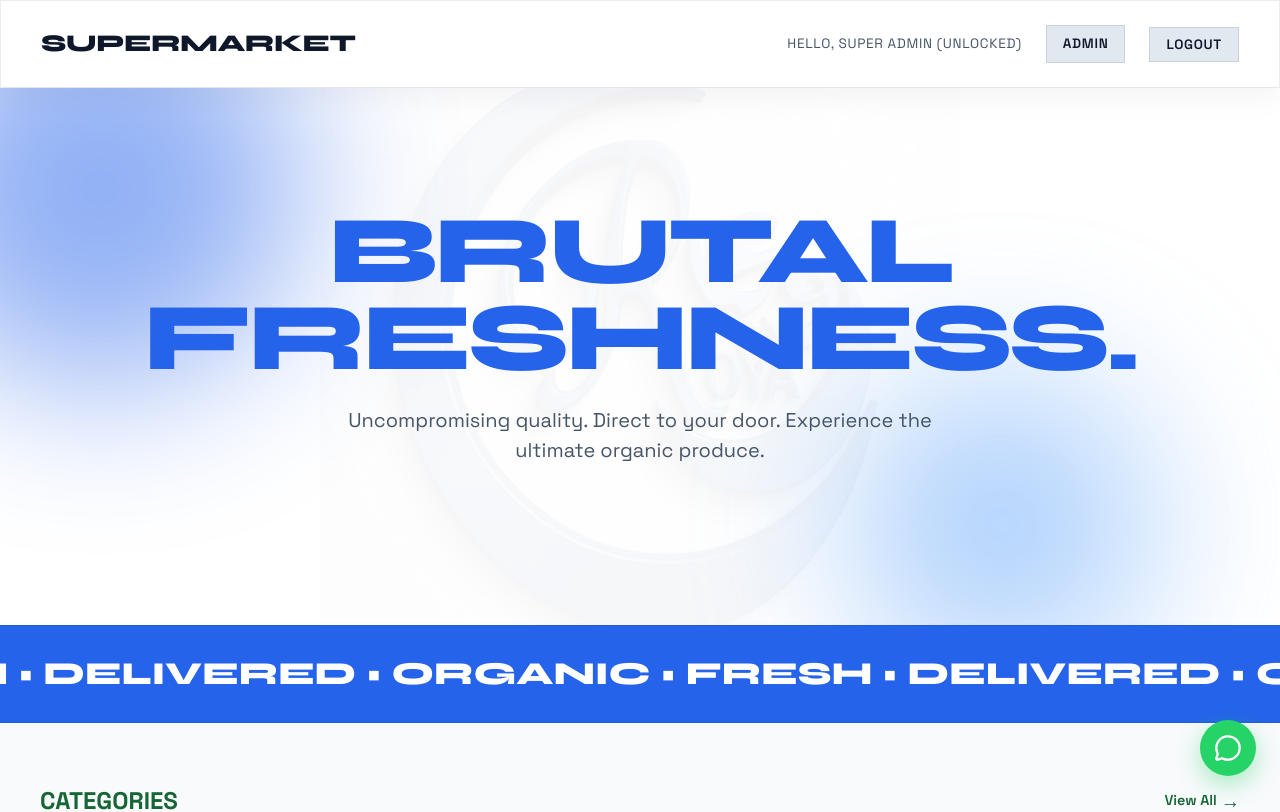
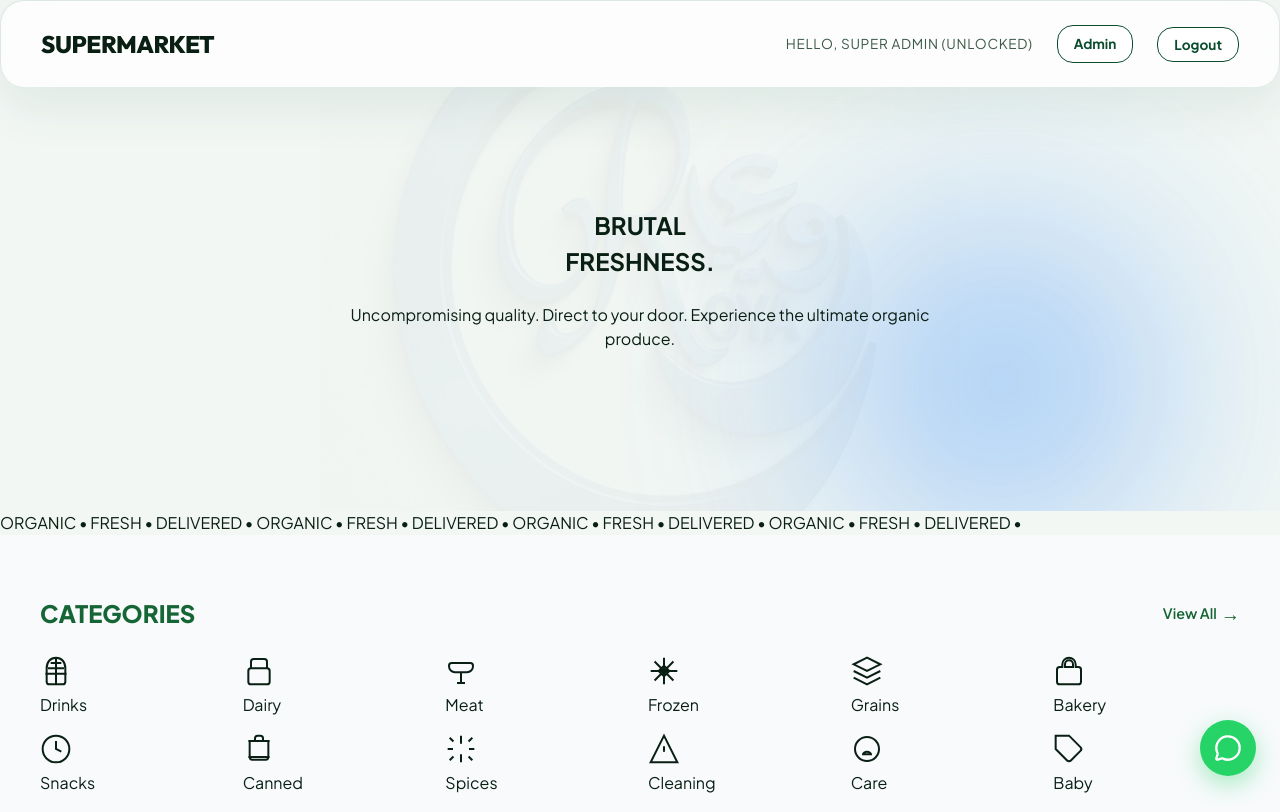
Before and after one commit to aslahfn/roya, a Next.js app: page / in a window 1280 px wide. Shown: the top 812 px of the page. Built offline with nearby package versions, Linux system fonts and the light colour scheme; no server answers; the database is empty.

Commit message:
style: add ultra-premium glassmorphism, ambient floating blur blobs, shimmer buttons, and professional micro-animations

```diff
--- a/src/app/globals.css
+++ b/src/app/globals.css
@@ -1,27 +1,35 @@
-@import url('https://fonts.googleapis.com/css2?family=Space+Grotesk:wght@300;400;500;600;700&family=Syne:wght@400;500;600;700;800&display=swap');
+@import url('https://fonts.googleapis.com/css2?family=Plus+Jakarta+Sans:wght@300;400;500;600;700;800&family=Outfit:wght@400;500;600;700;800;900&display=swap');
 
 :root {
-  /* Blue and White Theme */
-  --bg-primary: #ffffff;
-  --bg-secondary: #f8fafc;
-  --bg-tertiary: #e2e8f0;
+  /* Royal Supermarket Ultra-Premium Emerald & Gold Palette */
+  --bg-primary: #f2f7f4;
+  --bg-secondary: rgba(255, 255, 255, 0.88);
+  --bg-tertiary: #e4efe7;
 
-  --text-primary: #0f172a;
-  --text-secondary: #475569;
-  --text-tertiary: #94a3b8;
+  --text-primary: #0a1f14;
+  --text-secondary: #3d5948;
+  --text-tertiary: #789483;
 
-  --accent-primary: #2563eb; /* Royal Blue */
-  --accent-secondary: #000000;
+  --accent-primary: #0a4d2e; /* Deep Royal Emerald Green */
+  --accent-hover: #05331e;
+  --accent-light: #e4f5ec;
+  --accent-gradient: linear-gradient(135deg, #0a4d2e 0%, #0e6c42 50%, #05331e 100%);
 
-  --border-light: rgba(15, 23, 42, 0.1);
-  --border-focus: var(--accent-primary);
+  --gold-primary: #ffb800; /* Royal Gold Crown Accent */
+  --gold-secondary: #d4af37;
+  --gold-gradient: linear-gradient(135deg, #ffc837 0%, #ffb800 50%, #d4af37 100%);
 
-  --font-heading: 'Syne', sans-serif;
-  --font-body: 'Space Grotesk', sans-serif;
+  --glass-bg: rgba(255, 255, 255, 0.72);
+  --glass-border: rgba(10, 77, 46, 0.12);
+  --glass-shadow: 0 20px 50px rgba(10, 77, 46, 0.08);
 
-  --radius-sm: 0px;
-  --radius-md: 0px;
-  --radius-lg: 0px;
+  --font-heading: 'Outfit', sans-serif;
+  --font-body: 'Plus Jakarta Sans', sans-serif;
+
+  --radius-sm: 10px;
+  --radius-md: 16px;
+  --radius-lg: 24px;
+  --radius-pill: 9999px;
 }
 
 * {
@@ -42,310 +50,288 @@ body {
 
 ::selection {
   background: var(--accent-primary);
-  color: #000;
+  color: #ffffff;
 }
 
 a {
   color: inherit;
   text-decoration: none;
-  transition: color 0.3s ease;
+  transition: all 0.3s cubic-bezier(0.16, 1, 0.3, 1);
 }
 
 a:hover {
   color: var(--accent-primary);
 }
 
-/* Typography */
-.title {
-  font-family: var(--font-heading);
-  font-size: clamp(3rem, 8vw, 6rem);
-  font-weight: 800;
-  line-height: 0.9;
-  text-transform: uppercase;
-  letter-spacing: -0.04em;
+/* Gradient Text Utilities */
+.text-gradient-gold {
+  background: var(--gold-gradient);
+  -webkit-background-clip: text;
+  -webkit-text-fill-color: transparent;
 }
 
-.subtitle {
-  font-family: var(--font-body);
-  font-size: clamp(1rem, 2vw, 1.25rem);
-  color: var(--text-secondary);
-  font-weight: 400;
+.text-gradient-emerald {
+  background: var(--accent-gradient);
+  -webkit-background-clip: text;
+  -webkit-text-fill-color: transparent;
 }
 
-.text-accent {
-  color: var(--accent-primary);
+/* Ultra-Premium Glassmorphism Panels */
+.glass-panel {
+  background: var(--glass-bg);
+  backdrop-filter: blur(24px);
+  -webkit-backdrop-filter: blur(24px);
+  border: 1px solid var(--glass-border);
+  box-shadow: var(--glass-shadow);
+  border-radius: var(--radius-lg);
+  transition: all 0.35s cubic-bezier(0.16, 1, 0.3, 1);
 }
 
-/* Premium Glass Panels */
-.glass-panel {
-  background: rgba(255, 255, 255, 0.7);
+.glass-panel-dark {
+  background: rgba(10, 77, 46, 0.88);
+  backdrop-filter: blur(24px);
+  -webkit-backdrop-filter: blur(24px);
+  border: 1px solid rgba(255, 184, 0, 0.25);
+  box-shadow: 0 24px 60px rgba(0, 0, 0, 0.25);
+  border-radius: var(--radius-lg);
+  color: #ffffff;
+}
+
+.royal-card {
+  background: rgba(255, 255, 255, 0.85);
   backdrop-filter: blur(20px);
   -webkit-backdrop-filter: blur(20px);
-  border: 1px solid rgba(15, 23, 42, 0.08);
-  box-shadow: 0 8px 32px 0 rgba(15, 23, 42, 0.05);
-  transition: all 0.3s ease;
+  border-radius: var(--radius-lg);
+  border: 1px solid rgba(10, 77, 46, 0.1);
+  box-shadow: 0 10px 30px rgba(10, 77, 46, 0.06);
+  transition: all 0.35s cubic-bezier(0.16, 1, 0.3, 1);
 }
 
-.brutalist-panel {
-  background: var(--bg-secondary);
-  border: 1px solid var(--border-light);
-  transition: border-color 0.3s ease, transform 0.3s ease, box-shadow 0.3s ease;
+.royal-card:hover {
+  box-shadow: 0 20px 48px rgba(10, 77, 46, 0.14);
+  transform: translateY(-5px) scale(1.005);
+  border-color: rgba(10, 77, 46, 0.25);
 }
 
-.brutalist-panel:hover {
-  border-color: var(--accent-primary);
-  transform: translateY(-4px);
-  box-shadow: 0 12px 40px 0 rgba(37, 99, 235, 0.15);
+/* Ambient Floating Blur Blobs */
+.blur-blob {
+  position: absolute;
+  filter: blur(100px);
+  z-index: 0;
+  opacity: 0.55;
+  border-radius: 50%;
+  pointer-events: none;
+  animation: floatOrb 12s ease-in-out infinite alternate;
 }
 
-/* Blur Background Elements */
-.blur-blob {
-  position: absolute;
-  filter: blur(80px);
-  z-index: -1;
-  opacity: 0.5;
-  border-radius: 50%;
-  background: var(--accent-primary);
+.blob-emerald {
+  background: radial-gradient(circle, rgba(10, 77, 46, 0.4) 0%, rgba(14, 108, 66, 0.1) 70%);
 }
 
-/* Buttons */
+.blob-gold {
+  background: radial-gradient(circle, rgba(255, 184, 0, 0.45) 0%, rgba(212, 175, 55, 0.1) 70%);
+}
+
+.blob-mint {
+  background: radial-gradient(circle, rgba(22, 163, 74, 0.35) 0%, rgba(52, 211, 153, 0.1) 70%);
+}
+
+@keyframes floatOrb {
+  0% { transform: translateY(0px) rotate(0deg) scale(1); }
+  50% { transform: translateY(-30px) rotate(180deg) scale(1.08); }
+  100% { transform: translateY(20px) rotate(360deg) scale(0.95); }
+}
+
+/* Shimmer Buttons */
 .btn {
   display: inline-flex;
   align-items: center;
   justify-content: center;
-  padding: 16px 32px;
-  border: 1px solid var(--border-light);
-  border-radius: var(--radius-sm);
+  padding: 14px 28px;
+  border-radius: var(--radius-md);
   font-family: var(--font-body);
-  font-weight: 600;
-  font-size: 1rem;
-  text-transform: uppercase;
-  letter-spacing: 0.05em;
+  font-weight: 700;
+  font-size: 0.95rem;
   cursor: pointer;
   transition: all 0.3s cubic-bezier(0.16, 1, 0.3, 1);
-  background: transparent;
-  color: var(--text-primary);
+  border: 1px solid transparent;
+  gap: 10px;
+  position: relative;
+  overflow: hidden;
 }
 
 .btn-primary {
-  background: var(--accent-primary);
+  background: var(--accent-gradient);
   color: #ffffff;
   border-color: var(--accent-primary);
+  box-shadow: 0 8px 24px rgba(10, 77, 46, 0.3);
+}
+
+.btn-primary::after {
+  content: '';
+  position: absolute;
+  top: -50%;
+  left: -50%;
+  width: 200%;
+  height: 200%;
+  background: linear-gradient(60deg, transparent 30%, rgba(255,255,255,0.25) 50%, transparent 70%);
+  transform: rotate(30deg);
+  transition: all 0.6s ease;
+  opacity: 0;
+}
+
+.btn-primary:hover::after {
+  opacity: 1;
+  transform: rotate(30deg) translate(50%, 50%);
 }
 
 .btn-primary:hover {
-  background: var(--text-primary);
-  color: #ffffff;
-  border-color: var(--text-primary);
+  transform: translateY(-3px);
+  box-shadow: 0 14px 32px rgba(10, 77, 46, 0.4);
+}
+
+.btn-gold {
+  background: var(--gold-gradient);
+  color: #0a4d2e;
+  font-weight: 800;
+  box-shadow: 0 8px 24px rgba(255, 184, 0, 0.35);
+}
+
+.btn-gold:hover {
+  transform: translateY(-3px);
+  box-shadow: 0 14px 32px rgba(255, 184, 0, 0.5);
 }
 
 .btn-secondary {
-  background: var(--bg-tertiary);
-  border-color: var(--border-light);
+  background: rgba(255, 255, 255, 0.9);
+  color: var(--accent-primary);
+  border: 1.5px solid var(--accent-primary);
+  backdrop-filter: blur(10px);
 }
 
 .btn-secondary:hover {
-  background: var(--text-primary);
-  color: #ffffff;
+  background: var(--accent-light);
+  transform: translateY(-2px);
 }
 
-/* Inputs */
+/* Inputs & Form Controls */
 .input-group {
   display: flex;
   flex-direction: column;
   gap: 8px;
-  margin-bottom: 24px;
+  margin-bottom: 20px;
 }
 
 .input-label {
-  font-size: 0.85rem;
-  color: var(--text-secondary);
+  font-size: 0.82rem;
+  font-weight: 800;
+  color: var(--text-primary);
   text-transform: uppercase;
-  letter-spacing: 0.05em;
+  letter-spacing: 0.04em;
 }
 
 .input-field {
-  background: transparent;
-  border: none;
-  border-bottom: 1px solid var(--border-light);
+  background: rgba(255, 255, 255, 0.9);
+  border: 1px solid var(--border-light);
   color: var(--text-primary);
-  padding: 12px 0;
-  border-radius: 0;
+  padding: 14px 18px;
+  border-radius: var(--radius-md);
   font-family: var(--font-body);
-  font-size: 1.25rem;
-  transition: border-color 0.3s ease;
+  font-size: 0.95rem;
+  transition: all 0.25s ease;
+  width: 100%;
+  backdrop-filter: blur(8px);
 }
 
 .input-field:focus {
   outline: none;
   border-color: var(--accent-primary);
+  box-shadow: 0 0 0 4px rgba(10, 77, 46, 0.15);
+  background: #ffffff;
 }
 
-/* Grid Layouts */
-.grid-cards {
-  display: grid;
-  grid-template-columns: repeat(auto-fill, minmax(300px, 1fr));
-  gap: 1px;
-  background: var(--border-light);
-  border: 1px solid var(--border-light);
+/* Key Benefits Banner with Glassmorphism */
+.benefits-banner {
+  background: rgba(255, 255, 255, 0.85);
+  backdrop-filter: blur(20px);
+  -webkit-backdrop-filter: blur(20px);
+  border: 1px solid rgba(10, 77, 46, 0.12);
+  padding: 28px 36px;
+  display: flex;
+  flex-wrap: wrap;
+  align-items: center;
+  justify-content: space-between;
+  gap: 20px;
+  border-radius: var(--radius-lg);
+  box-shadow: var(--glass-shadow);
+  margin-top: 40px;
 }
 
-.grid-cards > div {
-  background: var(--bg-primary);
+.benefit-item {
+  display: flex;
+  align-items: center;
+  gap: 12px;
+  font-weight: 700;
+  font-size: 0.9rem;
+  color: var(--text-primary);
 }
 
-/* Marquee */
-.marquee-wrapper {
-  overflow: hidden;
-  white-space: nowrap;
-  border-top: 1px solid var(--border-light);
-  border-bottom: 1px solid var(--border-light);
-  padding: 24px 0;
-  background: var(--accent-primary);
-  color: #ffffff;
+.benefit-icon {
+  width: 40px;
+  height: 40px;
+  border-radius: 50%;
+  background: var(--accent-light);
+  color: var(--accent-primary);
+  display: flex;
+  align-items: center;
+  justify-content: center;
+  font-size: 1.2rem;
+  box-shadow: 0 4px 12px rgba(10, 77, 46, 0.1);
 }
 
-.marquee {
-  display: inline-block;
-  animation: marquee 20s linear infinite;
-  font-family: var(--font-heading);
-  font-weight: 800;
-  font-size: 2rem;
-  text-transform: uppercase;
+/* Interactive Phone Mockup Frame */
+.phone-frame {
+  width: 100%;
+  max-width: 360px;
+  min-height: 680px;
+  background: #ffffff;
+  border-radius: 40px;
+  border: 12px solid #091a11;
+  box-shadow: 0 30px 80px rgba(10, 77, 46, 0.25);
+  overflow: hidden;
+  position: relative;
+  display: flex;
+  flex-direction: column;
 }
 
-@keyframes marquee {
-  0% { transform: translateX(0); }
-  100% { transform: translateX(-50%); }
+.phone-notch {
+  width: 120px;
+  height: 24px;
+  background: #091a11;
+  position: absolute;
+  top: 0;
+  left: 50%;
+  transform: translateX(-50%);
+  border-bottom-left-radius: 16px;
+  border-bottom-right-radius: 16px;
+  z-index: 100;
 }
 
 /* Animations */
-@keyframes revealUp {
-  from { opacity: 0; transform: translateY(40px); }
+@keyframes fadeInUp {
+  from { opacity: 0; transform: translateY(24px); }
   to { opacity: 1; transform: translateY(0); }
 }
 
 .animate-fade-in {
-  animation: revealUp 0.8s cubic-bezier(0.16, 1, 0.3, 1) forwards;
+  animation: fadeInUp 0.6s cubic-bezier(0.16, 1, 0.3, 1) forwards;
 }
 
-/* Tables */
-.table-container {
-  width: 100%;
-  overflow-x: auto;
-  border: 1px solid var(--border-light);
+@keyframes pulseGlow {
+  0%, 100% { transform: scale(1); filter: drop-shadow(0 0 12px rgba(255, 184, 0, 0.4)); }
+  50% { transform: scale(1.06); filter: drop-shadow(0 0 24px rgba(255, 184, 0, 0.8)); }
 }
 
-.table {
-  width: 100%;
-  border-collapse: collapse;
-  text-align: left;
+.royal-pulse {
+  animation: pulseGlow 2.5s infinite ease-in-out;
 }
-
-.table th {
-  padding: 20px 24px;
-  font-family: var(--font-body);
-  font-weight: 600;
-  color: var(--text-secondary);
-  font-size: 0.85rem;
-  text-transform: uppercase;
-  letter-spacing: 0.05em;
-  border-bottom: 1px solid var(--border-light);
-  border-right: 1px solid var(--border-light);
-}
-
-.table th:last-child {
-  border-right: none;
-}
-
-.table td {
-  padding: 20px 24px;
-  border-bottom: 1px solid var(--border-light);
-  border-right: 1px solid var(--border-light);
-  color: var(--text-primary);
-  vertical-align: middle;
-}
-
-.table td:last-child {
-  border-right: none;
-}
-
-.table tr:last-child td {
-  border-bottom: none;
-}
-
-.table tbody tr:hover td {
-  background-color: var(--bg-secondary);
-}
-
-/* Badges */
-.badge {
-  display: inline-block;
-  padding: 6px 12px;
-  font-size: 0.75rem;
-  font-weight: 600;
-  text-transform: uppercase;
-  letter-spacing: 0.05em;
-  border: 1px solid;
-}
-.badge-success { border-color: var(--accent-primary); color: var(--accent-primary); }
-.badge-warning { border-color: #f59e0b; color: #f59e0b; }
-.badge-error { border-color: #ef4444; color: #ef4444; }
-.badge-neutral { border-color: var(--border-light); color: var(--text-secondary); }
-
-/* Categories Grid */
-.category-card {
-  background: var(--bg-primary);
-  border-radius: 12px;
-  padding: 32px 16px;
-  display: flex;
-  flex-direction: column;
-  align-items: center;
-  justify-content: center;
-  text-align: center;
-  border: 1px solid var(--border-light);
-  cursor: pointer;
-  transition: all 0.3s cubic-bezier(0.16, 1, 0.3, 1);
-  position: relative;
-  overflow: hidden;
-  z-index: 1;
-}
-
-.category-card::before {
-  content: '';
-  position: absolute;
-  top: 0; left: 0; right: 0; bottom: 0;
-  background: linear-gradient(135deg, transparent, var(--cat-color));
-  opacity: 0;
-  z-index: -1;
-  transition: opacity 0.3s ease;
-}
-
-.category-card:hover {
-  transform: translateY(-4px);
-  border-color: var(--cat-color);
-  box-shadow: 0 12px 30px -10px var(--cat-color);
-}
-
-.category-card:hover::before {
-  opacity: 0.1;
-}
-
-.cat-icon {
-  color: var(--text-secondary);
-  margin-bottom: 16px;
-  transition: color 0.3s ease, transform 0.3s ease;
-}
-
-.category-card:hover .cat-icon {
-  color: var(--cat-color);
-  transform: scale(1.1);
-}
-
-.cat-name {
-  color: var(--text-primary);
-  font-weight: 700;
-  font-size: 0.95rem;
-  letter-spacing: 0.05em;
-  text-transform: uppercase;
-}
```
Also changed, not shown: src/app/login/page.tsx (+79 -53 lines).
